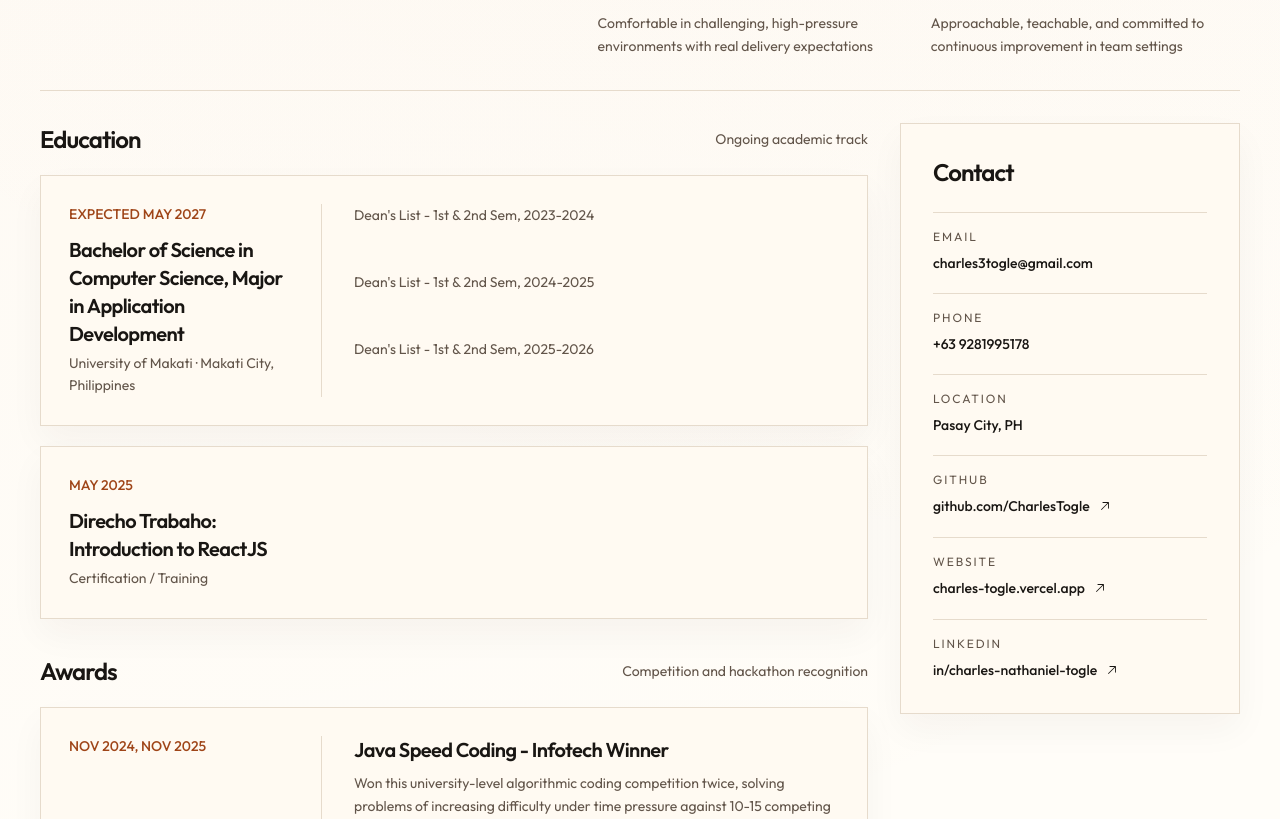
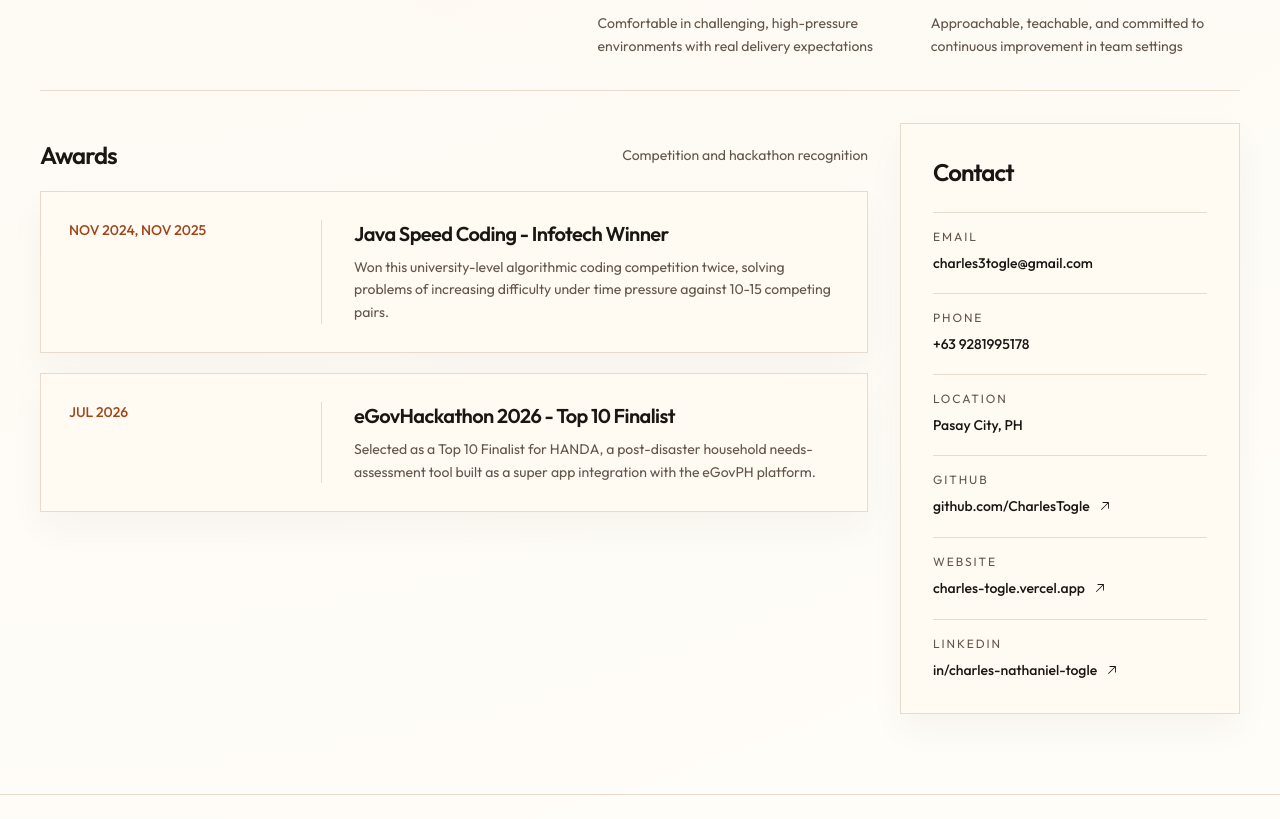
Before and after one commit to CharlesTogle/charles-togle, a Next.js app: page / in a window 1280 px wide. Shown: the part 1220-2039 px from the top of the page. Built offline with nearby package versions, Linux system fonts and the light colour scheme.

Commit message:
Refine about section

```diff
--- a/src/app/components/About.tsx
+++ b/src/app/components/About.tsx
@@ -1,5 +1,5 @@
 import { ArrowUpRight } from "@phosphor-icons/react/dist/ssr";
-import { aboutHighlights, awardEntries, contactItems, educationEntries } from "../data/about";
+import { aboutHighlights, awardEntries, contactItems } from "../data/about";
 
 export default function About() {
   return (
@@ -15,7 +15,7 @@ export default function About() {
 
           <div className="space-y-6">
             <p className="section-copy max-w-none text-lg">
-              Seeking a junior software engineering role to further develop technical and systems-level skills, with a long-term goal of becoming a Forward Deployed Engineer. Strong interest in building real-world software, high-pressure delivery, and practical systems that help people operate better. Works well in teams, communicates effectively, and stays teachable.
+              I build real-world software and practical systems that help people operate better. I care about clear thinking, reliable execution, and shipping work that holds up beyond the demo. Comfortable in high-pressure environments, collaborative by default, and always looking for a better way to solve the problem.
             </p>
 
             <div className="grid gap-x-6 gap-y-4 sm:grid-cols-2">
@@ -32,43 +32,6 @@ export default function About() {
 
         <div className="grid gap-8 xl:grid-cols-[minmax(0,1.2fr)_340px] xl:items-start">
           <div className="space-y-5">
-            <div className="flex items-center justify-between gap-4">
-              <h3 className="text-2xl font-semibold tracking-[-0.04em]">Education</h3>
-              <span className="text-sm" style={{ color: "var(--foreground-soft)" }}>
-                Ongoing academic track
-              </span>
-            </div>
-
-            <div className="grid gap-5">
-              {educationEntries.map((entry) => (
-                <article key={`${entry.degree}-${entry.period}`} className="card-surface p-6 sm:p-7">
-                  <div className="grid gap-5 lg:grid-cols-[220px_minmax(0,1fr)] lg:gap-8">
-                    <div className="space-y-3">
-                      <p className="text-sm font-medium" style={{ color: "var(--accent-strong)" }}>
-                        {entry.period}
-                      </p>
-                      <div>
-                        <h4 className="text-xl font-semibold tracking-[-0.03em]">{entry.degree}</h4>
-                        <p className="mt-1 text-sm leading-relaxed" style={{ color: "var(--foreground-soft)" }}>
-                          {entry.school}
-                        </p>
-                      </div>
-                    </div>
-
-                    {entry.bullets.length > 0 ? (
-                      <ul className="grid gap-2 border-t pt-4 lg:border-l lg:border-t-0 lg:pl-8 lg:pt-0" style={{ borderColor: "var(--border)" }}>
-                        {entry.bullets.map((bullet) => (
-                          <li key={bullet} className="text-sm leading-relaxed" style={{ color: "var(--foreground-soft)" }}>
-                            {bullet}
-                          </li>
-                        ))}
-                      </ul>
-                    ) : null}
-                  </div>
-                </article>
-              ))}
-            </div>
-
             <div className="space-y-5 pt-4">
               <div className="flex items-center justify-between gap-4">
                 <h3 className="text-2xl font-semibold tracking-[-0.04em]">Awards</h3>
@@ -89,6 +52,22 @@ export default function About() {
                         <p className="text-sm leading-relaxed" style={{ color: "var(--foreground-soft)" }}>
                           {entry.summary}
                         </p>
+                        {entry.source || entry.project ? (
+                          <div className="flex flex-wrap gap-4 pt-1">
+                            {entry.source ? (
+                              <a href={entry.source} target="_blank" rel="noreferrer" className="inline-flex items-center gap-2 text-sm font-medium">
+                                Source
+                                <ArrowUpRight size={14} />
+                              </a>
+                            ) : null}
+                            {entry.project ? (
+                              <a href={entry.project} target="_blank" rel="noreferrer" className="inline-flex items-center gap-2 text-sm font-medium">
+                                Project
+                                <ArrowUpRight size={14} />
+                              </a>
+                            ) : null}
+                          </div>
+                        ) : null}
                       </div>
                     </div>
                   </article>
```
